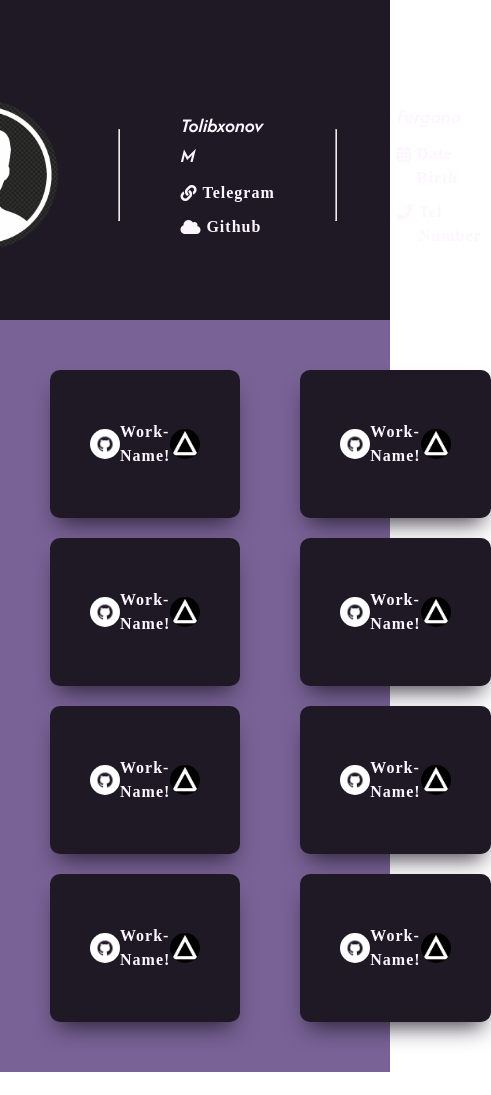
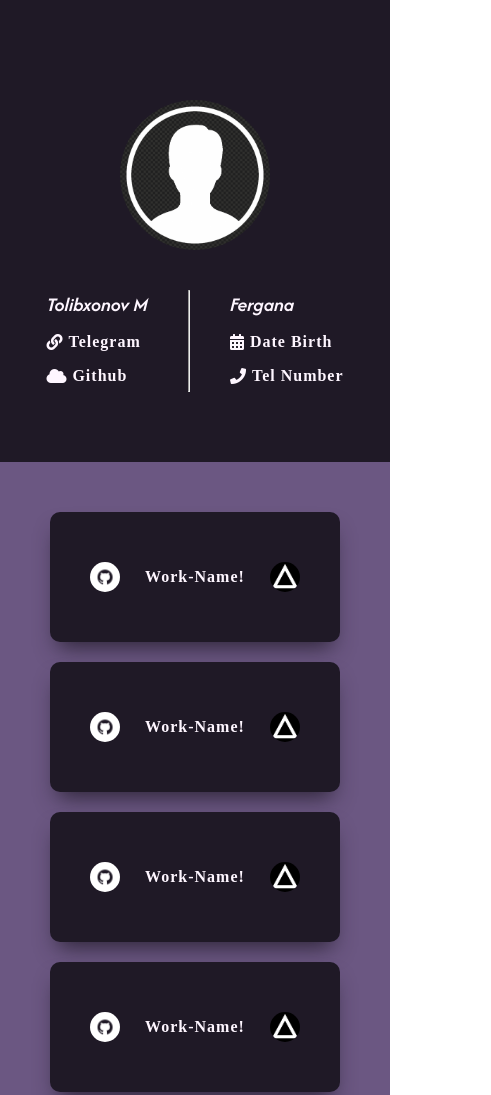
Before and after one commit to khad11/6-vazifa, a plain HTML site: page index.html in a window 390 px wide. Shown: the top 1095 px of the page, 491 px wide, since content can reach past the window. Before the commit the page ends 1072 px from the top, so only its background shows below. Drawn offline with Linux system fonts and the light colour scheme; a web font is replaced by a local one.

Commit message:
add-responsive-features

```diff
--- a/css/header.css
+++ b/css/header.css
@@ -83,12 +83,29 @@ header {
 .tel {
   display: flex;
   gap: 5px;
+
+  &:hover {
+    font-size: 1.8rem;
+
+    content: "";
+    border: 1px solid rebeccapurple;
+    background-color: rebeccapurple;
+    border-radius: 10px;
+  }
 }
 .hr {
-  width: 1px;
-  height: 90px;
+  width: 0px;
+  height: 100px;
+}
+.hr-2 {
+  width: 0px;
+  height: 100px;
 }
 .hero-box {
   max-width: 400px;
   background-color: #1f1926;
 }
+.menu-all {
+  display: flex;
+  gap: 4rem;
+}
--- a/css/index.css
+++ b/css/index.css
@@ -1,6 +1,6 @@
 @import "./global.css";
 .sec-hero {
-  background-color: #796296;
+  background-color: #6b5782;
   height: 100%;
 }
 .hero-main img {
@@ -44,3 +44,25 @@
   display: flex;
   gap: 6rem;
 }
+/* responsiveligi */
+
+@media screen and (max-width: 800px) {
+  .hr {
+    display: none;
+  }
+  .header-main {
+    flex-direction: column;
+  }
+  .menu-all {
+    display: flex;
+    justify-content: space-between;
+  }
+  .header-main {
+    gap: 4rem;
+  }
+}
+@media screen and (max-width: 770px) {
+  .hero-main {
+    flex-direction: column;
+  }
+}
--- a/index.html
+++ b/index.html
@@ -23,18 +23,20 @@
         <div class="header-main">
           <img class="hero-img" src="./images/uer-1.png" alt="" width="150px" height="150px" />
           <hr class="hr">
+         <div class="menu-all">
           <div class="menu-1">
             <h1>Tolibxonov M</h1>
             <a class="telegram" href="#">telegram</a>
             <a  class="github" href="#">github</a>
           </div>
-          <hr class="hr">
+          <hr class="hr-2">
           <div class="menu-2">
             <h2>fergana</h2>
             <p class="
             date">date birth</p>
             <a class="tel" href="tel:+998123456789">tel number</a>
         </div>
+         </div>
       </div>
     </header>
     <main>
```
